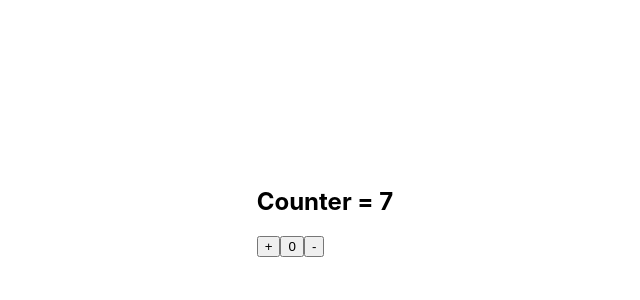
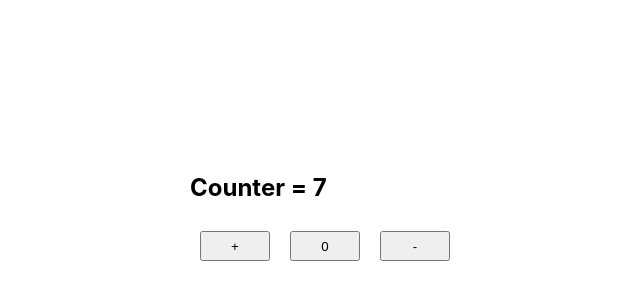
Before and after one commit to ZarNizza/sandbox, a React (Create React App) app: page / in a window 1280 px wide. Shown: the part 188-488 px from the top of the page, without its empty margins (315-955 px from the left). Built offline with nearby package versions, Linux system fonts and the light colour scheme.

Commit message:
beautify

```diff
--- a/src/index.css
+++ b/src/index.css
@@ -11,3 +11,20 @@ code {
   font-family: source-code-pro, Menlo, Monaco, Consolas, 'Courier New',
     monospace;
 }
+
+button {
+  min-width: 70px;
+  min-height: 30px;
+  margin: 10px;
+}
+
+button:hover, a:hover {cursor: pointer;}
+
+.flexcontainer {
+  height: 100vh;
+  display: flex;
+}
+
+.flexinner {
+  margin: auto;
+}
--- a/src/index.js
+++ b/src/index.js
@@ -11,8 +11,8 @@ import { UseReduserCounter } from "./UseReduserCounter";
 
 ReactDOM.render(
   <React.StrictMode>
-    <div style={{ height: "100vh",  display: "flex" }}>
-      <div style={{margin: "auto" }}>
+    <div className="flexcontainer">
+      <div className="flexinner">
         {/* <App /> */}
         {/* <GitPromise /> */}
         {/* <UseRefTest /> */}
```
